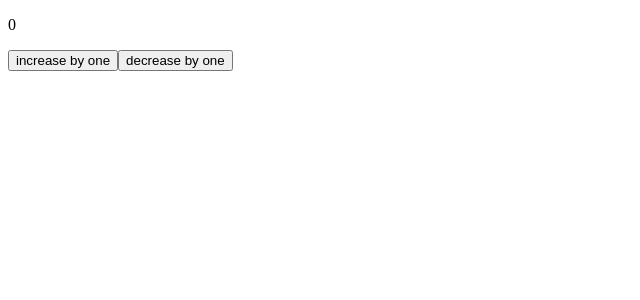
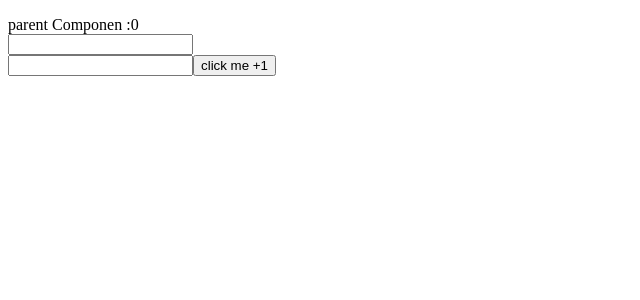
Before and after one commit to zoomax/react-hookd-examples, a React (Create React App) app: page / in a window 1280 px wide. Shown: the top 300 px of the page, without its empty margins (0-640 px from the left). Built offline with nearby package versions, Linux system fonts and the light colour scheme.

Commit message:
Memoizatyion in plain js example

```diff
--- /dev/null
+++ b/src/Child.js
@@ -0,0 +1,13 @@
+import React, { memo } from "react";
+
+function Child({ count, increase }) {
+  console.log("child component rerenders !");
+  return (
+    <div>
+      <p>child component : {count}</p>
+      <button onClick={increase}>click me +1</button>
+    </div>
+  );
+}
+
+export default memo(Child);
--- /dev/null
+++ b/src/MemoizationEx.js
@@ -0,0 +1,61 @@
+import React, { useState, useCallback, useMemo } from "react";
+import Child from "./Child";
+// Memoization in plain JS
+const memoObj = {};
+const sumFun = function (x, y) {
+  return new Promise((resolve, reject) => {
+    console.log(memoObj);
+  if (memoObj[x+"+"+y]) {
+    console.log(memoObj[x+"+"+y]);
+    resolve(memoObj[x+"+"+y]);
+  }
+    setTimeout(() => {
+      let res = x + y;
+      memoObj[x+"+"+y] = res;
+      resolve(res);
+    }, 2000);
+  });
+};
+// end Memoization in plain JS
+const Parent = function (props) {
+  const [count, setCount] = useState(0);
+  const [input1, setInput1] = useState("");
+  const [input2, setInput2] = useState("");
+
+  function increaseByOne() {
+    return setCount((c) => c + 1);
+  }
+
+  const increase = useCallback(increaseByOne, [input1, input2]);
+  console.log("rerendered");
+  return (
+    <div>
+      <p>
+        parent Componen :{count}
+        <br />
+        <input
+          type="number"
+          onChange={(e) => {
+            setInput1(e.target.value);
+          }}
+        />
+        <br />
+        <input
+          type="number"
+          onChange={(e) => {
+            setInput2(e.target.value);
+          }}
+        />
+        <button
+          onClick={() => {
+            sumFun(+input1, +input2).then((res) => setCount(res)); // Applying Memomization in plain JS
+          }}
+        >
+          click me +1
+        </button>
+      </p>
+      {/* <Child count={count} increase={increase} /> */}
+    </div>
+  );
+};
+export default Parent;
--- a/src/index.js
+++ b/src/index.js
@@ -1,5 +1,5 @@
 import React from "react";
 import ReactDOM from "react-dom";
-import ReducerEx from "./ReducerEx";
+import MemoizationEx from "./MemoizationEx";
 
-ReactDOM.render(<ReducerEx />, document.getElementById("root"));
+ReactDOM.render(<MemoizationEx />, document.getElementById("root"));
```
Also changed, not shown: 1 other file (tests, documents, lock files or other folders).
